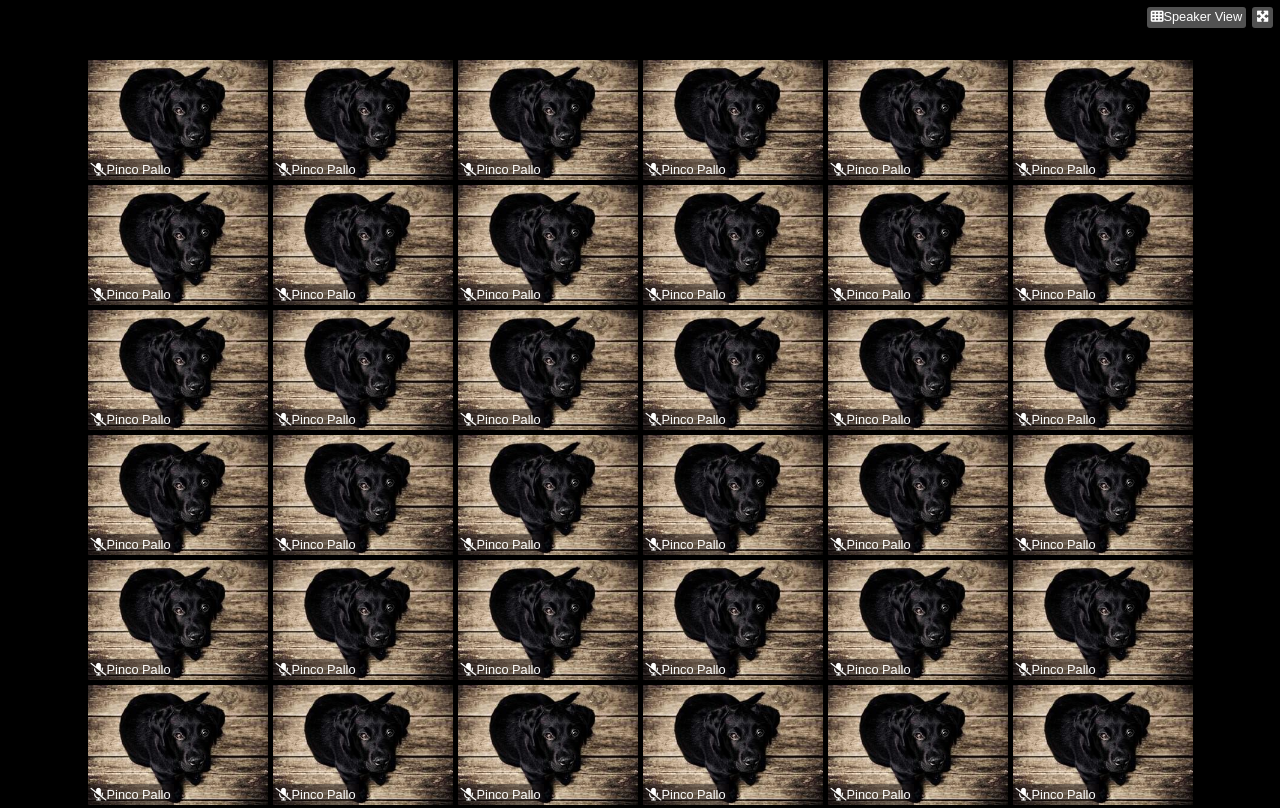
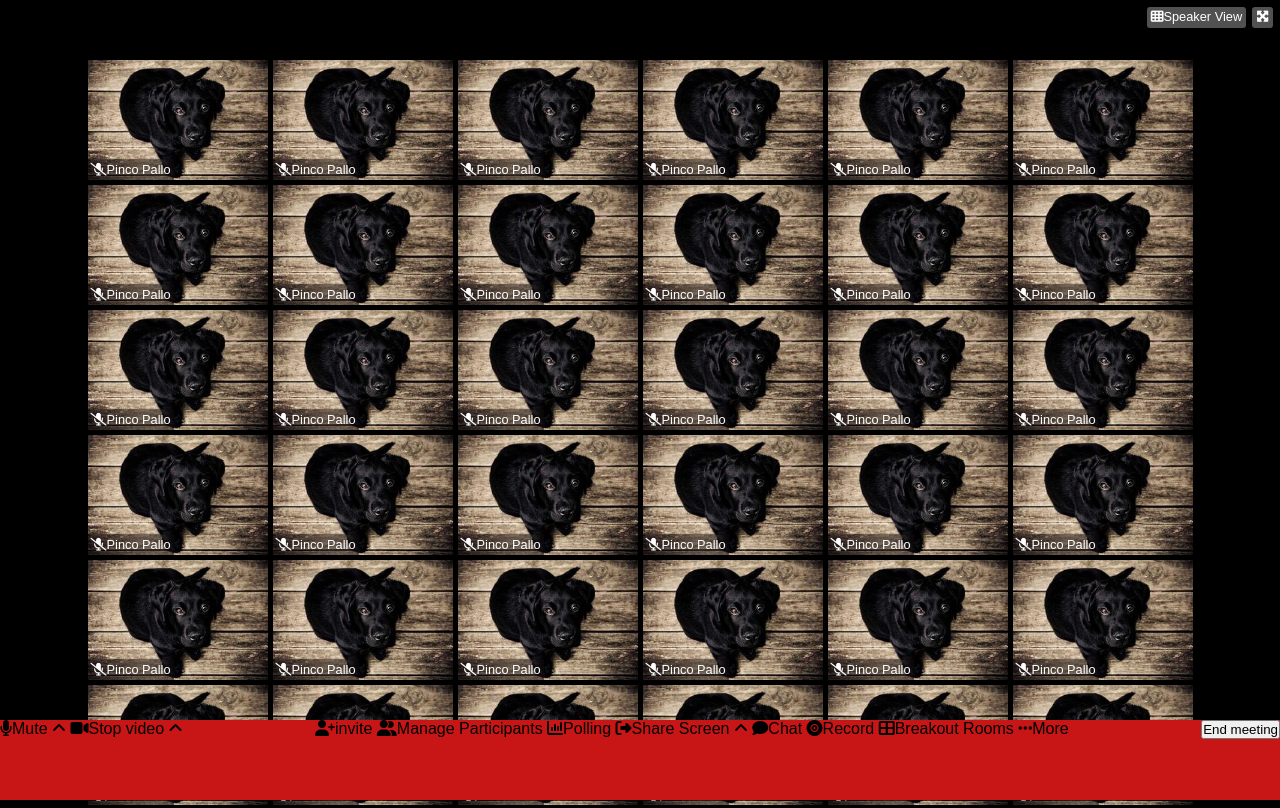
Before and after one commit to AlbertoCavans/html-css-zoom, a plain HTML site: page index.html in a window 1280 px wide. Shown: the top 808 px of the page. Drawn offline with Linux system fonts and the light colour scheme.

Commit message:
Feat - footer

```diff
--- a/css/style.css
+++ b/css/style.css
@@ -9,7 +9,7 @@ body {
   font-family: Arial, Helvetica, sans-serif;
   background-color: black;
   height: 100vh;
-  overflow: hidden;
+  overflow-y: scroll;
 }
 
 img {
@@ -95,3 +95,14 @@ main {
   left: 0;
   bottom: 0;
 }
+
+/* FOOTER */
+footer {
+  height: 80px;
+  background-color: rgb(200, 21, 21);
+  position: sticky;
+  bottom: 0;
+  z-index: 1;
+  display: flex;
+  justify-content: space-between;
+}
--- a/index.html
+++ b/index.html
@@ -304,5 +304,40 @@
         </div>
       </main>
     </div>
+    <footer>
+      <div class="container__sx">
+        <ul>
+          <li><i class="fa-solid fa-microphone"></i><span>Mute</span></li>
+          <li><i class="fa-solid fa-angle-up"></i></li>
+          <li><i class="fa-solid fa-video"></i><span>Stop video</span></li>
+          <li><i class="fa-solid fa-angle-up"></i></li>
+        </ul>
+      </div>
+      <div class="container__cx">
+        <ul>
+          <li><i class="fa-solid fa-user-plus"></i><span>invite</span></li>
+          <li>
+            <i class="fa-solid fa-user-group"></i
+            ><span>Manage Participants</span>
+          </li>
+          <li><i class="fa-solid fa-chart-column"></i><span>Polling</span></li>
+          <li>
+            <i class="fa-solid fa-right-from-bracket"></i
+            ><span>Share Screen</span>
+          </li>
+          <li><i class="fa-solid fa-angle-up"></i></li>
+          <li><i class="fa-solid fa-comment"></i><span>Chat</span></li>
+          <li><i class="fa-solid fa-record-vinyl"></i><span>Record</span></li>
+          <li>
+            <i class="fa-solid fa-table-cells-large"></i
+            ><span>Breakout Rooms</span>
+          </li>
+          <li><i class="fa-solid fa-ellipsis"></i><span>More</span></li>
+        </ul>
+      </div>
+      <div class="container__dx">
+        <button>End meeting</button>
+      </div>
+    </footer>
   </body>
 </html>
```
